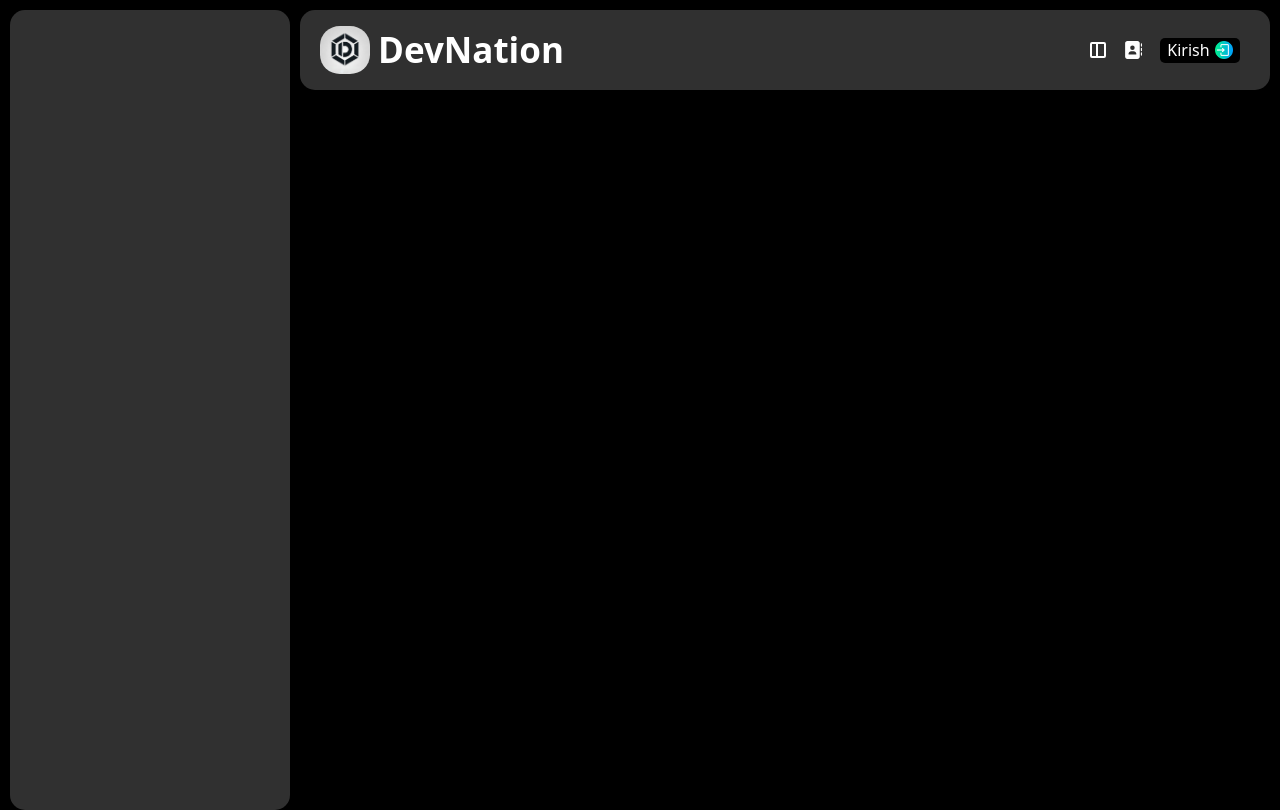
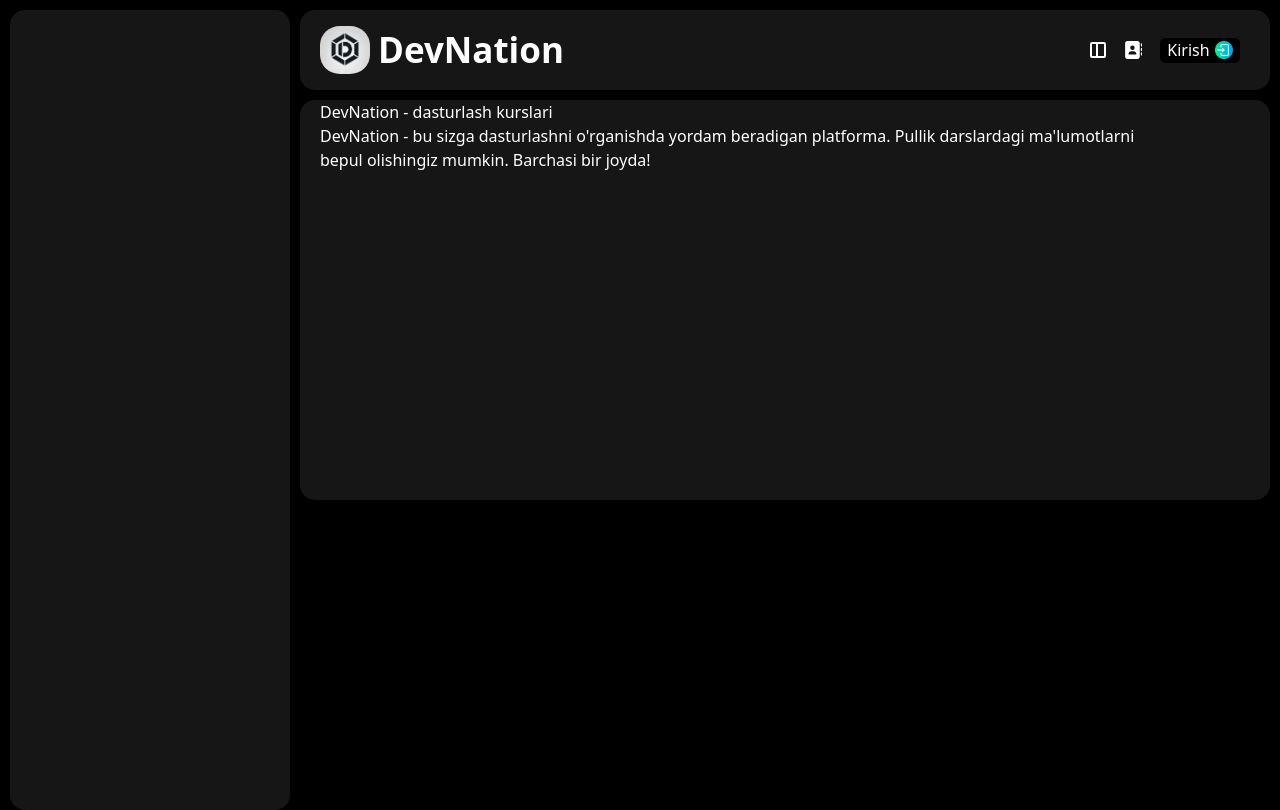
Before and after one commit to muhammadfayziyev2/devNation, a Next.js app: page / in a window 1280 px wide. Built offline with nearby package versions, Linux system fonts and the light colour scheme.

Commit message:
modified:   src/app/components/Main.jsx

```diff
--- a/src/app/components/Main.jsx
+++ b/src/app/components/Main.jsx
@@ -3,7 +3,10 @@
 const Main = () => {
   return (
     <div className='main'>
-
+      <div className='main_news'>
+      DevNation - dasturlash kurslari
+       <p>DevNation - bu sizga dasturlashni o'rganishda yordam beradigan platforma. Pullik darslardagi ma'lumotlarni <p> bepul olishingiz mumkin. Barchasi bir joyda!</p></p>
+        </div>
     </div>
   )
 }
--- a/src/app/globals.css
+++ b/src/app/globals.css
@@ -27,8 +27,8 @@
   width: 100%;
   height: 100vh;
   /* border: 1px solid rgb(255, 255, 255); */
-  background-color: rgba(255, 255, 255, 0.19);
-  border-radius: 15px
+  background-color: rgba(255, 255, 255, 0.088);
+    border-radius: 15px
 }
 
 .logo {
@@ -59,8 +59,7 @@
   justify-content: space-between;
   border-radius: 15px;
   display: flex;
-  background-color: rgba(255, 255, 255, 0.19);
-  /* border: 1px solid rgba(252, 248, 248, 0.743); */
+  background-color: rgba(255, 255, 255, 0.088);  /* border: 1px solid rgba(252, 248, 248, 0.743); */
   width: 100%;
   margin-left: 10px;
   height: 80px;
@@ -128,3 +127,16 @@
   display: flex;
 
 }
+.main_news {
+  color: white;
+}
+.main {
+  margin: 10px;
+  /* border: 1px solid white; */
+  background-color: rgba(255, 255, 255, 0.088);
+
+  padding-left: 20px;
+  border-radius: 15px;
+  width: 99%;
+  height: 400px;
+}
```
